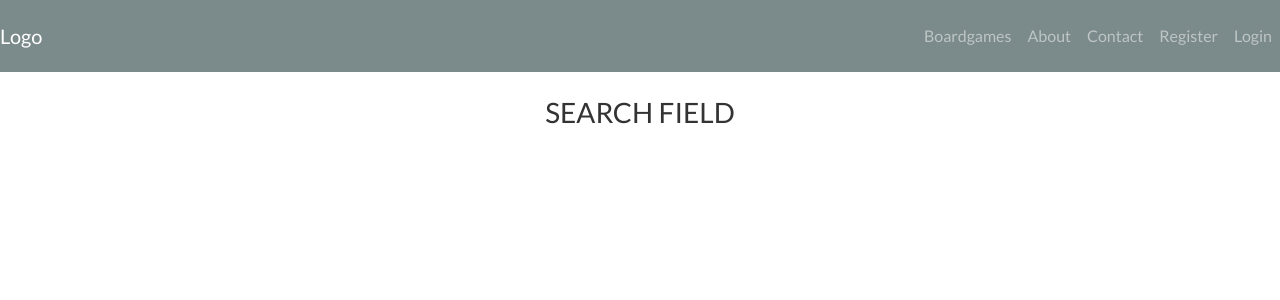
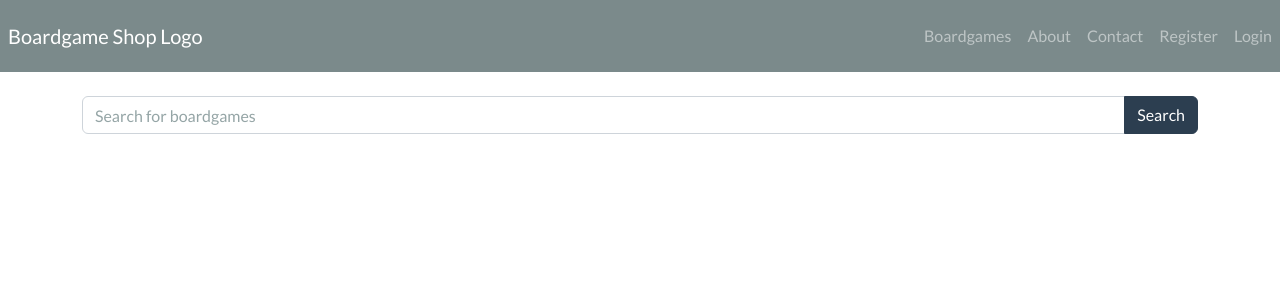
Before and after one commit to AdamWiercioch95/Boardgame_Shop, a Django app: page /shop/boardgames_list/ in a window 1280 px wide. Shown: the top 300 px of the page. Run offline with Django 5.2, Linux system fonts and the light colour scheme; data that the repository does not hold is empty; some libraries are stand-ins or nearby versions.

Commit message:
add review delete, review list, changes in css

```diff
--- a/shop/urls.py
+++ b/shop/urls.py
@@ -18,4 +18,7 @@ urlpatterns = [
     path('order_detail/<int:pk>', views.OrderDetailView.as_view(), name='order_detail'),
     path('review_add/<int:boardgame_pk>/', views.ReviewAddView.as_view(), name='review_add'),
     path('review_detail/<int:pk>/', views.ReviewDitailView.as_view(), name='review_detail'),
+    path('review_update/<int:pk>/', views.ReviewUpdateView.as_view(), name='review_update'),
+    path('review_delete/<int:pk>/', views.ReviewDeleteView.as_view(), name='review_delete'),
+    path('reviews_list/<int:boardgame_pk>/', views.ReviewsListView.as_view(), name='reviews_list'),
 ]
--- a/shop/views.py
+++ b/shop/views.py
@@ -12,6 +12,13 @@ class BoardgameListView(ListView):
     model = Boardgame
     template_name = "shop/boardgames_list.html"
 
+    def get_queryset(self):
+        queryset = super().get_queryset()
+        query = self.request.GET.get('q')
+        if query:
+            queryset = queryset.filter(name__icontains=query)
+        return queryset
+
 
 class BoardgameDetailView(DetailView):
     model = Boardgame
@@ -19,10 +26,15 @@ class BoardgameDetailView(DetailView):
 
     def get_context_data(self, **kwargs):
         context = super().get_context_data(**kwargs)
-        review = Review.objects.get(user=self.request.user, boardgame=self.get_object())
         boardgame = self.get_object()
-        context["review"] = review
-        context['is_reviewed'] = Review.objects.filter(user=self.request.user, boardgame=boardgame).exists()
+        if self.request.user.is_authenticated:
+            user_review = Review.objects.filter(user=self.request.user, boardgame=boardgame).first()
+            context['is_reviewed'] = user_review is not None
+            if user_review:
+                context["review"] = user_review
+        else:
+            context["is_reviewed"] = False
+
         return context
 
 
@@ -46,9 +58,6 @@ class BoardgameUpdateView(UserPassesTestMixin, UpdateView):
     fields = '__all__'
     template_name = "shop/form.html"
     success_url = reverse_lazy('boardgames_list')
-
-    # def get_success_url(self):
-    #     return reverse('boardgame_update', kwargs={'pk': self.object.pk})
 
     def get_context_data(self, **kwargs):
         context = super().get_context_data(**kwargs)
@@ -177,3 +186,52 @@ class ReviewDitailView(LoginRequiredMixin, DetailView):
         context = super().get_context_data(**kwargs)
         context['title'] = 'Review Detail'
         return context
+
+
+class ReviewUpdateView(LoginRequiredMixin, UpdateView):
+    model = Review
+    fields = ['rating', 'comment']
+    template_name = 'shop/form.html'
+
+    def get_context_data(self, **kwargs):
+        context = super().get_context_data(**kwargs)
+        context['title'] = 'Update Review'
+        return context
+
+    def get_success_url(self):
+        boardgame_pk = self.get_object().boardgame.pk
+        return reverse_lazy('boardgame_details', kwargs={'pk': boardgame_pk})
+
+    def test_func(self):
+        return self.request.user.is_authenticated
+
+
+class ReviewDeleteView(LoginRequiredMixin, DeleteView):
+    model = Review
+    template_name = 'shop/review_confirm_delete.html'
+
+    def get_context_data(self, **kwargs):
+        context = super().get_context_data(**kwargs)
+        context['title'] = 'Review Delete'
+        return context
+
+    def get_success_url(self):
+        boardgame_pk = self.get_object().boardgame.pk
+        return reverse_lazy('boardgame_details', kwargs={'pk': boardgame_pk})
+
+    def test_func(self):
+        return self.request.user.is_authenticated
+
+
+class ReviewsListView(ListView):
+    model = Review
+    template_name = 'shop/reviews_list.html'
+
+    def get_queryset(self):
+        boardgame_pk = self.kwargs['boardgame_pk']
+        return Review.objects.filter(boardgame_id=boardgame_pk)
+
+    def get_context_data(self, **kwargs):
+        context = super().get_context_data(**kwargs)
+        context['boardgame'] = Boardgame.objects.get(pk=self.kwargs['boardgame_pk'])
+        return context
--- a/templates/shop/boardgames_list.html
+++ b/templates/shop/boardgames_list.html
@@ -1,48 +1,15 @@
 {% extends "top_header.html" %}
 {%  block content %}
+    <div class="container mt-4">
 
-{#    <h2 class="container mt-4">Boardgames</h2>#}
-{#    #}
-{#    <div class="container">#}
-{#        <a href="{% url 'boardgame_add'%}" class="btn btn-primary mb-3">Add Boardgame</a><br>#}
-{#        <ul>#}
-{#            {% for boardgame in object_list %}#}
-{#                <li>#}
-{#                    <a href="{% url 'boardgame_details' boardgame.pk %}">{{ boardgame.name }}</a>#}
-{#                    <a href="{% url 'boardgame_update' boardgame.pk %}" class="btn btn-sm btn-secondary">Edit</a>#}
-{#                    <a href="{% url 'boardgame_delete' boardgame.pk %}" class="btn btn-sm btn-danger">Delete</a>#}
-{#                </li>#}
-{#            {% endfor %}#}
-{#        </ul>#}
-    {#    </div>#}
-    {#    ------------------------------------------------------------------------------------------------#}
-    {#    <div class="container mt-4">#}
-{#    <h2 class="text-center">Boardgames</h2>#}
-{##}
-{#    <div class="text-center mb-4">#}
-{#        <a href="{% url 'boardgame_add' %}" class="btn btn-primary">Add Boardgame</a>#}
-{#    </div>#}
-{##}
-{#    <div class="row">#}
-{#        {% for boardgame in object_list %}#}
-{#            <div class="col-md-4 mb-4">#}
-{#                <div class="card">#}
-{#                    <div class="card-body">#}
-{#                        <h5 class="card-title">{{ boardgame.name }}</h5>#}
-{#                        <p class="card-text">Some description or details about the boardgame.</p>#}
-{#                        <a href="{% url 'boardgame_details' boardgame.pk %}" class="btn btn-primary">View Details</a>#}
-{#                        <a href="{% url 'boardgame_update' boardgame.pk %}" class="btn btn-secondary">Edit</a>#}
-{#                        <a href="{% url 'boardgame_delete' boardgame.pk %}" class="btn btn-danger">Delete</a>#}
-{#                    </div>#}
-{#                </div>#}
-{#            </div>#}
-{#        {% endfor %}#}
-{#    </div>#}
-{#</div>#}
-        {#    ------------------------------------------------------------------------------------------------#}
-    <div class="container mt-4">
-    <h2 class="text-center">SEARCH FIELD</h2>
-{#    <p class="text-center">Planszówki strategiczne: szeroka kategoria, w której ścierają się ze sobą wymagające gry ekonomiczne oraz pełne wyzwań gry wojenne.</p>#}
+        <form method="GET" action="{% url 'boardgames_list' %}" class="mb-4">
+            <div class="input-group">
+                <input type="text" name="q" class="form-control" placeholder="Search for boardgames" value="{{ request.GET.q }}">
+                <div class="input-group-append">
+                    <button type="submit" class="btn btn-primary">Search</button>
+                </div>
+            </div>
+        </form>
 
         {% if user.is_superuser %}
             <div class="text-center mb-4">
@@ -54,7 +21,6 @@
             {% for boardgame in object_list %}
                 <div class="col-md-12 mb-4">
                     <div class="card flex-row">
-{#                    <img class="card-img-left example-card-img-responsive" src="{% static 'path/to/image.jpg' %}" alt="Boardgame image">#}
                         <div class="card-body d-flex flex-column">
                             <h5 class="card-title">{{ boardgame.name }}</h5>
                             <p class="card-text">{{ boardgame.price }} PLN</p>
--- a/templates/top_header.html
+++ b/templates/top_header.html
@@ -22,7 +22,7 @@
 
     <header class="bg-dark text-white">
         <nav class="navbar navbar-expand-lg navbar-dark bg-dark">
-            <a class="navbar-brand" href="/">Logo</a>
+            <a class="navbar-brand ml-2" href="/">Boardgame Shop Logo</a>
             <button class="navbar-toggler" type="button" data-toggle="collapse" data-target="#navbarNav" aria-controls="navbarNav" aria-expanded="false" aria-label="Toggle navigation">
                 <span class="navbar-toggler-icon"></span>
             </button>
```
Also changed, not shown: templates/shop/boardgame_details.html (+3 -4 lines), templates/shop/review_confirm_delete.html (added, +15 -0 lines), templates/shop/review_detail.html (+7 -1 lines), templates/shop/reviews_list.html (added, +31 -0 lines). Lines whose indentation alone changed are shown as unchanged.
